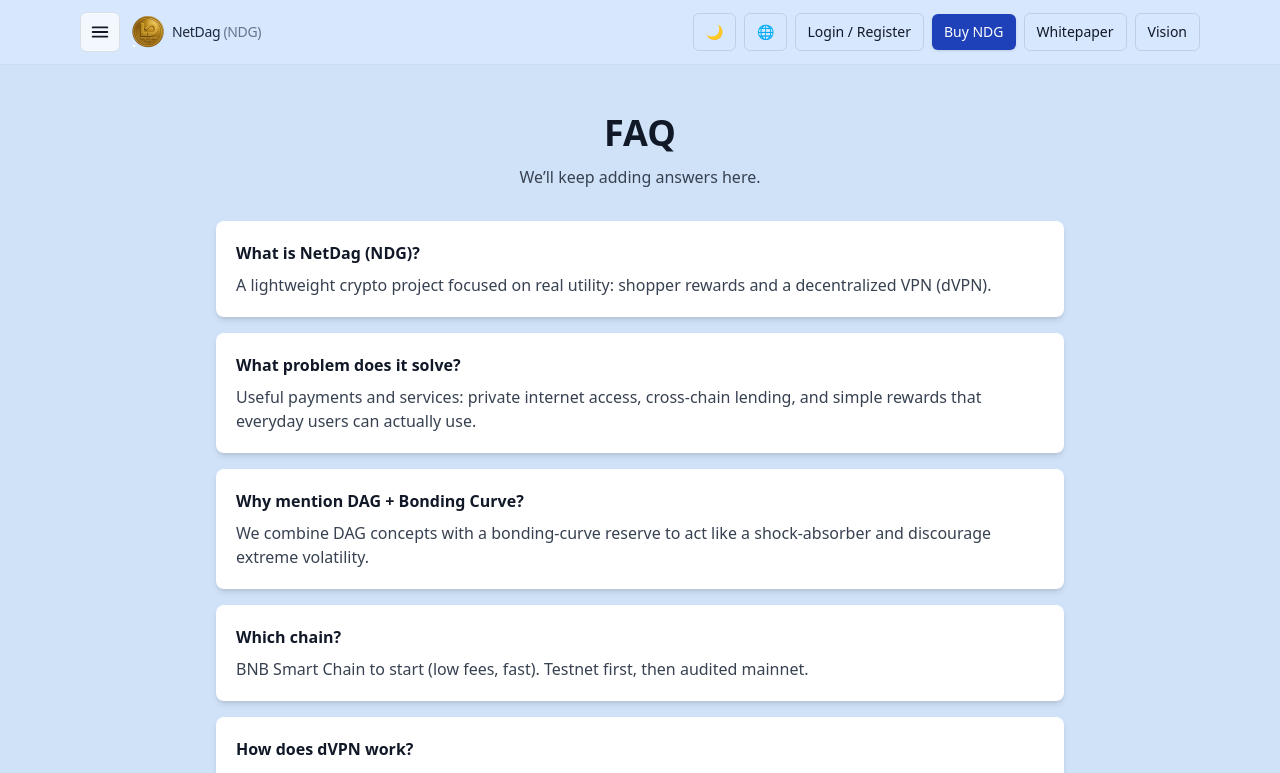
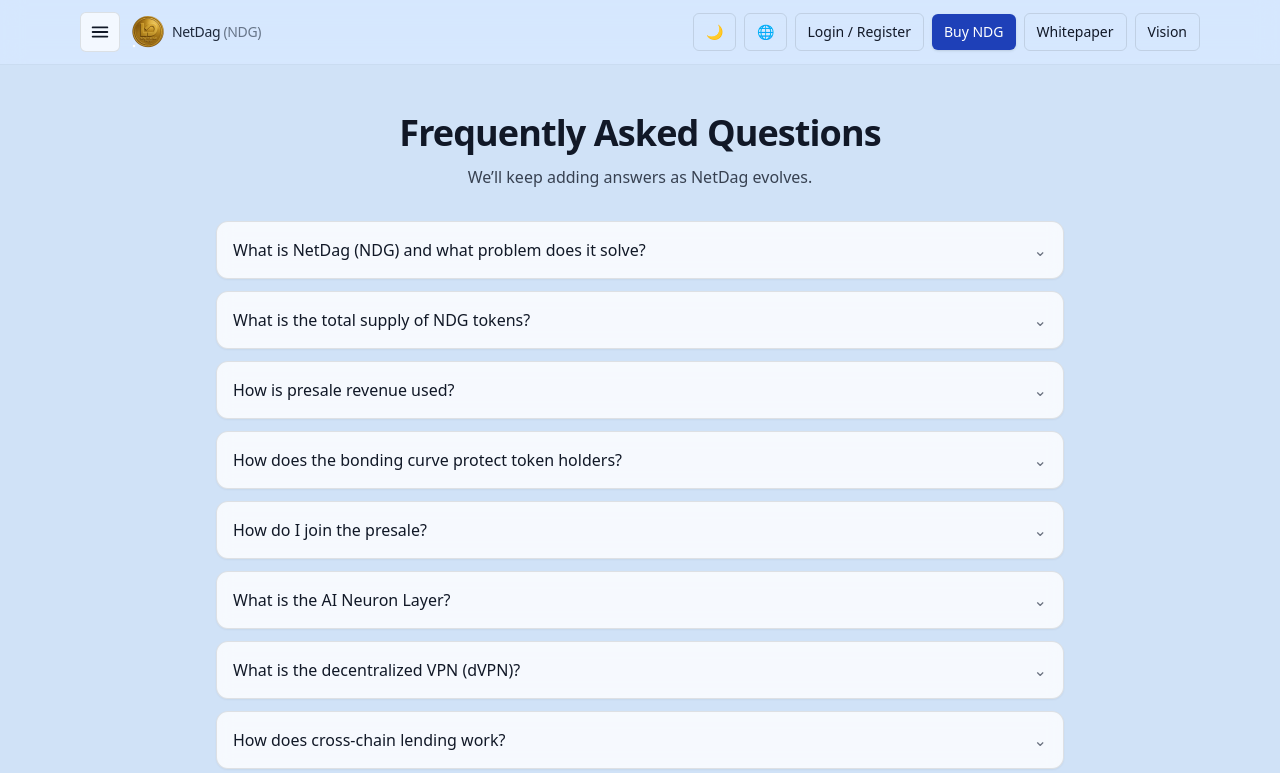
Before and after one commit to JODA-NetDag/fresh-mainnet, a Next.js app: page /faq in a window 1280 px wide. Shown: the top 773 px of the page. Built offline with nearby package versions, Linux system fonts and the light colour scheme.

Commit message:
FAQ: public version content and layout

```diff
--- a/src/app/faq/page.tsx
+++ b/src/app/faq/page.tsx
@@ -1,48 +1,124 @@
-import Navbar from "@/components/Navbar";
-import Footer from "@/components/Footer";
+import Navbar from "../../components/Navbar";
+import Footer from "../../components/Footer";
+import React from "react";
 
-const items = [
+type QA = { q: string; a: React.ReactNode };
+
+const items: QA[] = [
   {
-    q: "What is NetDag (NDG)?",
-    a: "A lightweight crypto project focused on real utility: shopper rewards and a decentralized VPN (dVPN).",
+    q: "What is NetDag (NDG) and what problem does it solve?",
+    a: (
+      <>
+        NetDag is a blockchain project designed to deliver trust, scalability, and real-world
+        utility. It is the world’s first unifier of DAG (Directed Acyclic Graph) and Bonding Curve
+        mechanics—a model that acts as a <em>shock absorber</em> to protect assets from volatility.
+        <br />
+        <br />
+        NetDag focuses on:
+        <ul className="mt-2 list-disc pl-6">
+          <li>Financial services &amp; payment solutions</li>
+          <li>Web3 rewards for everyday users</li>
+          <li>Digitalisation of real-world assets (RWA)</li>
+          <li>Private, censorship-resistant dVPN access</li>
+          <li>Cross-chain DeFi lending and borrowing</li>
+          <li>AI-powered trading support</li>
+        </ul>
+      </>
+    ),
+  },
+  { q: "What is the total supply of NDG tokens?", a: <>499,999,000 NDG tokens.</> },
+  {
+    q: "How is presale revenue used?",
+    a: (
+      <>
+        25% of all presale revenue is permanently locked as a reserve to stabilize the market.
+        The remaining funds are allocated to development, audits, and ecosystem growth.
+      </>
+    ),
   },
   {
-    q: "What problem does it solve?",
-    a: "Useful payments and services: private internet access, cross-chain lending, and simple rewards that everyday users can actually use.",
+    q: "How does the bonding curve protect token holders?",
+    a: (
+      <>
+        The bonding curve ensures predictable token pricing. Early adopters get a fair entry,
+        while the reserve acts as a safeguard against sudden price crashes, keeping the ecosystem healthy.
+      </>
+    ),
   },
   {
-    q: "Why mention DAG + Bonding Curve?",
-    a: "We combine DAG concepts with a bonding-curve reserve to act like a shock-absorber and discourage extreme volatility.",
+    q: "How do I join the presale?",
+    a: (
+      <>
+        You will be asked to connect your wallet via the official NetDag dApp.
+        Stay tuned for the official launch details.
+      </>
+    ),
   },
   {
-    q: "Which chain?",
-    a: "BNB Smart Chain to start (low fees, fast). Testnet first, then audited mainnet.",
+    q: "What is the AI Neuron Layer?",
+    a: (
+      <>
+        The AI Neuron Layer supports decision-making across the ecosystem. It also helps traders by
+        reducing the impact of human psychology (fear, greed, hesitation) in trading decisions.
+      </>
+    ),
   },
   {
-    q: "How does dVPN work?",
-    a: "Community WireGuard nodes provide bandwidth. Users pay per-GB in NDG; sessions are settled on-chain. No central logs.",
+    q: "What is the decentralized VPN (dVPN)?",
+    a: (
+      <>
+        It is a peer-to-peer bandwidth marketplace where anyone can sell or buy internet access securely
+        using NDG tokens—private, censorship-resistant, and unstoppable.
+      </>
+    ),
   },
   {
-    q: "Cross-chain lending?",
-    a: "Lock value on one chain and borrow usable NDG on NetDag for digital services, commerce, or gaming.",
+    q: "How does cross-chain lending work?",
+    a: (
+      <>
+        Imagine you hold ETH in one wallet but want to borrow NDG for digital services. NetDag allows you
+        to seamlessly use ETH as collateral and borrow NDG across chains—bridging assets and making them
+        truly interoperable.
+      </>
+    ),
+  },
+  {
+    q: "What about charity?",
+    a: (
+      <>
+        2% of ecosystem revenue is dedicated to charitable causes worldwide, with full transparency on-chain.
+      </>
+    ),
   },
 ];
 
-export default function FAQ() {
+export default function FAQPage() {
   return (
     <main className="min-h-screen bg-[#d0e2f7] flex flex-col">
       <Navbar />
       <div className="flex-1 flex items-start justify-center">
-        <div className="max-w-4xl w-full px-6 py-12 text-center">
-          <h1 className="text-3xl md:text-4xl font-semibold text-gray-900">FAQ</h1>
-          <p className="mt-3 text-gray-700">We’ll keep adding answers here.</p>
+        <div className="w-full max-w-4xl px-6 py-12">
+          <h1 className="text-3xl md:text-4xl font-semibold tracking-tight text-center text-gray-900">
+            Frequently Asked Questions
+          </h1>
+          <p className="mt-3 text-center text-gray-700">
+            We’ll keep adding answers as NetDag evolves.
+          </p>
 
-          <div className="mt-8 space-y-4 text-left">
+          <div className="mt-8 space-y-3">
             {items.map(({ q, a }, i) => (
-              <div key={i} className="bg-white rounded-lg p-5 shadow-md">
-                <h3 className="font-semibold text-gray-900">{q}</h3>
-                <p className="mt-2 text-gray-700">{a}</p>
-              </div>
+              <details
+                key={i}
+                className="group rounded-xl border border-black/10 bg-white/80 backdrop-blur px-4 py-3 shadow-sm open:shadow-md"
+              >
+                <summary className="cursor-pointer list-none select-none py-1 text-base font-medium text-gray-900 outline-none marker:hidden">
+                  <div className="flex items-center justify-between gap-3">
+                    <span>{q}</span>
+                    <span className="text-gray-500 transition group-open:rotate-180">⌄</span>
+                  </div>
+                </summary>
+                <div className="mt-2 text-gray-700 leading-relaxed">{a}</div>
+              </details>
             ))}
           </div>
         </div>
```
